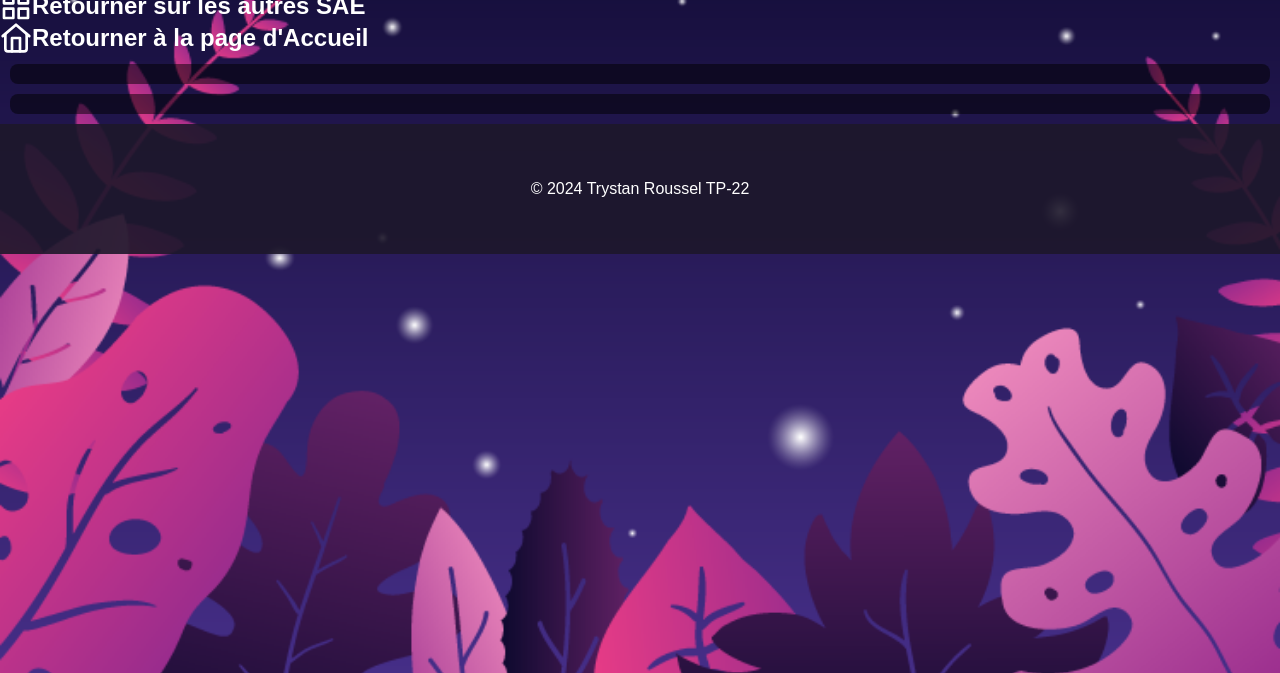
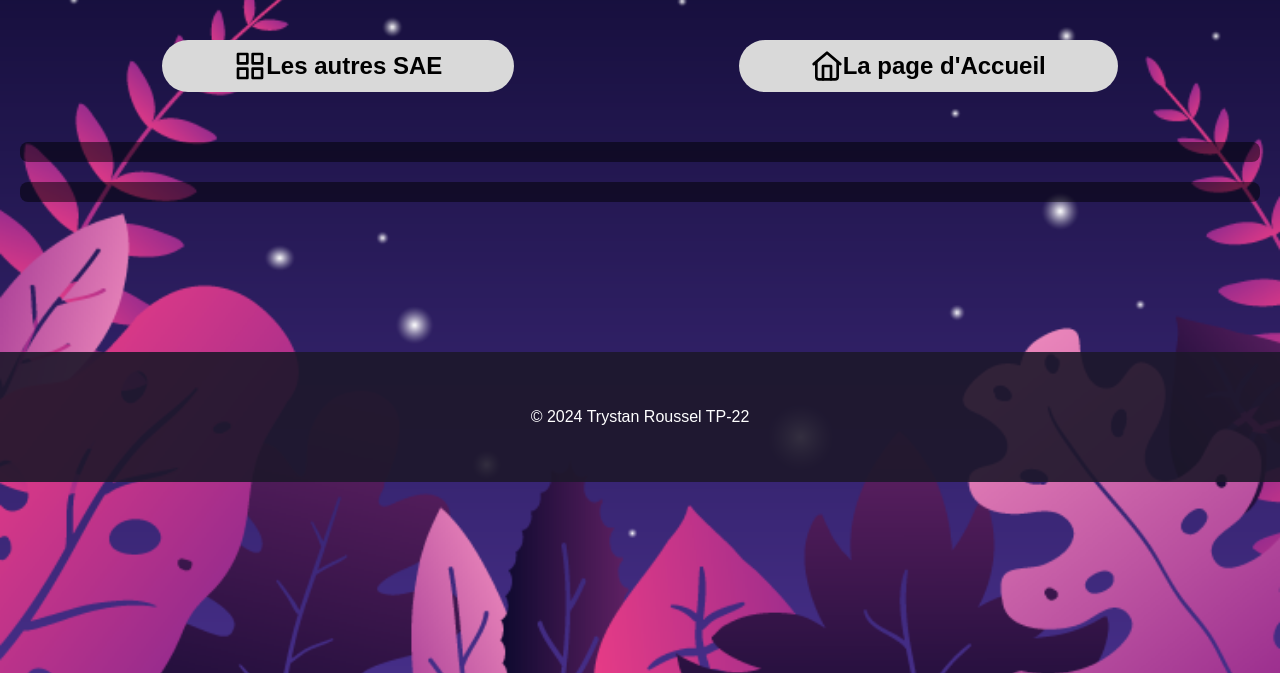
Before and after one commit to TryR68/SAE-105, a plain HTML site: page vueSAE.html in a window 1280 px wide. Shown: the part 127-800 px from the top of the page. Drawn offline with Linux system fonts and the light colour scheme.

Commit message:
presque fin

```diff
--- a/JavaScript/script-vueSAE.js
+++ b/JavaScript/script-vueSAE.js
@@ -30,7 +30,7 @@ for (let num_ac in apprentissages_critique) {
 
 
 // Ajouter les ressources nécessaires
-ressources_sae += "<h3>Ressources</h3>";
+ressources_sae += "<h3>Ressources :</h3>";
 for (let num_ress in ressources) {
   ressources_sae += "<div class = ressources_sae>" +num_ress + " : "+ ressources[num_ress] + "</div>";
 }
--- a/Styles/style-vueSAE.css
+++ b/Styles/style-vueSAE.css
@@ -62,8 +62,25 @@ a {
 
 /* mise en forme du main */
 
+.lien{
+    display: flex;
+    margin: 50px;
+    justify-content: space-around;
+}
 
-
+.lien a {
+    display: flex;
+    align-items: center;
+    background-color: #d9d9d9;
+    padding-top: 10px;
+    padding-bottom: 10px;
+    padding-left: 72px;
+    padding-right: 72px;
+    border-radius: 48px;
+    margin-left: auto;
+    margin-right: auto;
+    color: black;
+}
 main>a {
     display: flex;
     align-items: center;
@@ -114,19 +131,10 @@ main>a {
 
 
 
-
-
-
-
-
-
-
-
-
 #apprentissagesSAE{
     font-size: 20px;
     color: white;
-    margin: 10px;
+    margin: 20px;
     padding: 10px;
     background-color: rgba(0, 0, 0, 0.5 );
     border-radius: 8px;
@@ -154,13 +162,14 @@ main>a {
 #ressourcesSAE{
     font-size: 20px;
     color: white;
-    margin: 10px;
+    margin: 20px;
     padding: 10px;
     background-color: rgba(0, 0, 0, 0.5 );
     border-radius: 8px;
     display: flex;
     flex-wrap: wrap;
     justify-content: center;
+    margin-bottom: 150px;
 }
 
 
--- a/vueSAE.html
+++ b/vueSAE.html
@@ -30,10 +30,10 @@
 
 
     <main>
-
-        <a href="sommaire-sae.html"><svg xmlns="http://www.w3.org/2000/svg" width="32" height="32" viewBox="0 0 24 24" fill="none" stroke="#ffffff" stroke-width="2" stroke-linecap="round" stroke-linejoin="round"><rect x="3" y="3" width="7" height="7"></rect><rect x="14" y="3" width="7" height="7"></rect><rect x="14" y="14" width="7" height="7"></rect><rect x="3" y="14" width="7" height="7"></rect></svg>Retourner sur les autres SAE</a>
-        <a href="index.html"><svg xmlns="http://www.w3.org/2000/svg" width="32" height="32" viewBox="0 0 24 24" fill="none" stroke="#ffffff" stroke-width="2" stroke-linecap="round" stroke-linejoin="round"><path d="M20 9v11a2 2 0 0 1-2 2H6a2 2 0 0 1-2-2V9"/><path d="M9 22V12h6v10M2 10.6L12 2l10 8.6"/></svg>Retourner à la page d'Accueil</a>
-
+        <div class="lien">
+            <a href="sommaire-sae.html"><svg xmlns="http://www.w3.org/2000/svg" width="32" height="32" viewBox="0 0 24 24" fill="none" stroke="#000000" stroke-width="2" stroke-linecap="round" stroke-linejoin="round"><rect x="3" y="3" width="7" height="7"></rect><rect x="14" y="3" width="7" height="7"></rect><rect x="14" y="14" width="7" height="7"></rect><rect x="3" y="14" width="7" height="7"></rect></svg>Les autres SAE</a>
+            <a href="index.html"><svg xmlns="http://www.w3.org/2000/svg" width="32" height="32" viewBox="0 0 24 24" fill="none" stroke="#000000" stroke-width="2" stroke-linecap="round" stroke-linejoin="round"><path d="M20 9v11a2 2 0 0 1-2 2H6a2 2 0 0 1-2-2V9"/><path d="M9 22V12h6v10M2 10.6L12 2l10 8.6"/></svg>La page d'Accueil</a>
+        </div>
         <div id="infoSAE"></div>
 
         <div id="descriptionSAE"></div>
```
